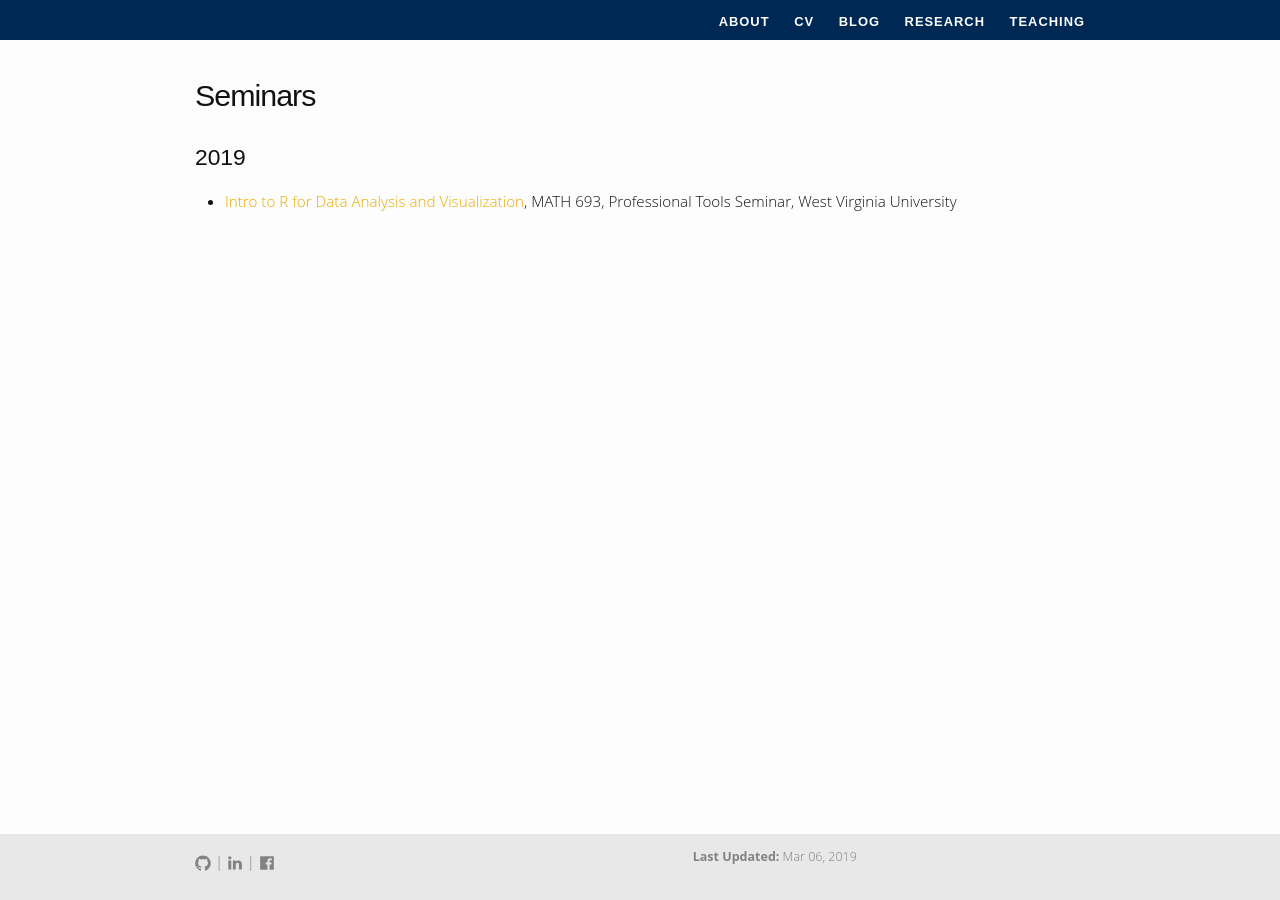
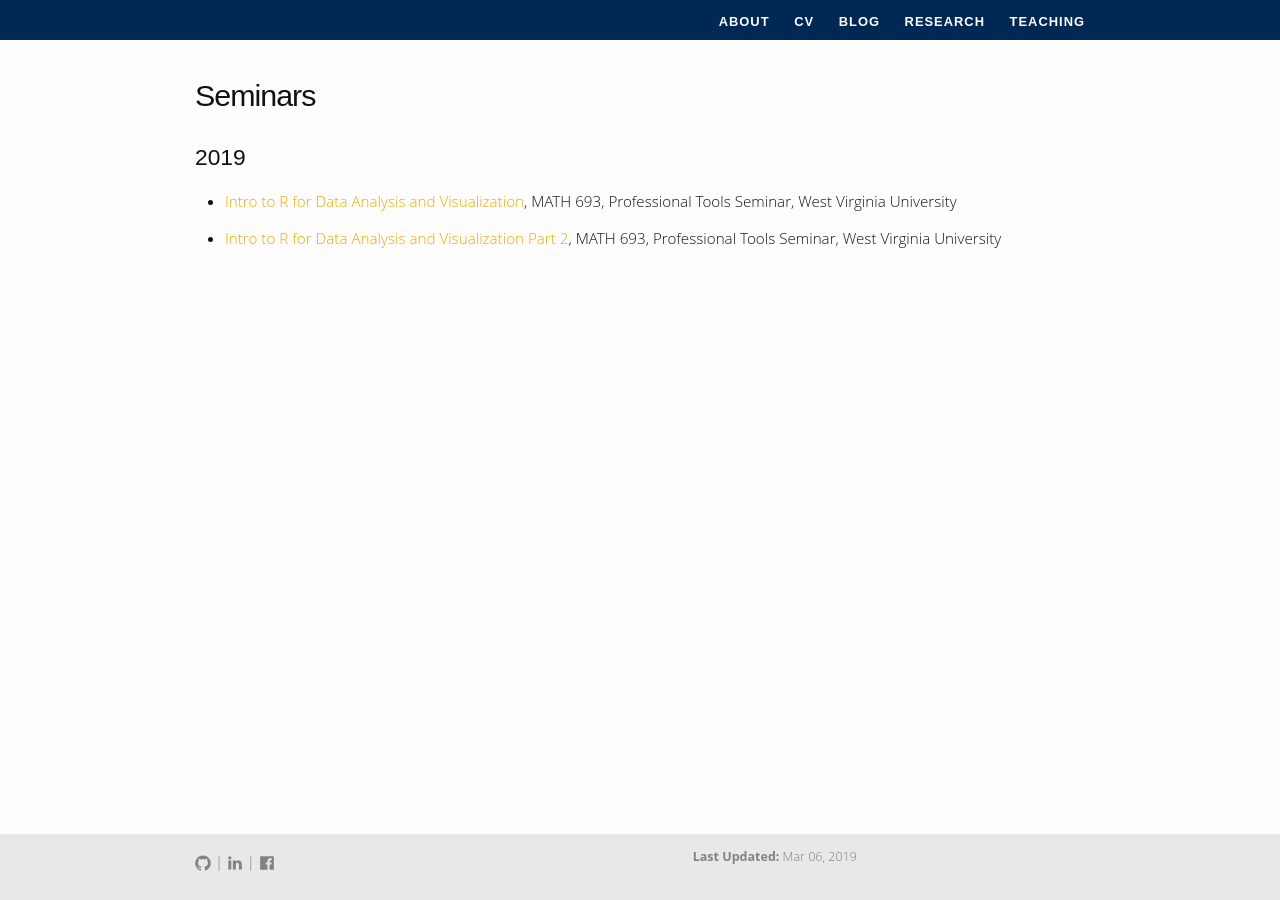
Before and after one commit to davidbuch/davidbuch.github.io, a Jekyll site: the page built from teaching/seminars/seminars.md, in a window 1280 px wide. Built offline with Jekyll 4.4.1, drawn with Linux system fonts in a browser that asks for light colours.

Commit message:
Added R intro part 2

```diff
--- a/teaching/seminars/seminars.md
+++ b/teaching/seminars/seminars.md
@@ -8,3 +8,5 @@ permalink: /teaching/seminars/
 --
 
 -  <a href="../../assets/rintro.pdf" target="_blank">Intro to R for Data Analysis and Visualization</a>, MATH 693, Professional Tools Seminar, West Virginia University
+
+-  <a href="../../assets/rintro2.pdf" target="_blank">Intro to R for Data Analysis and Visualization Part 2</a>, MATH 693, Professional Tools Seminar, West Virginia University
```
Also changed, not shown: 1 other file.
